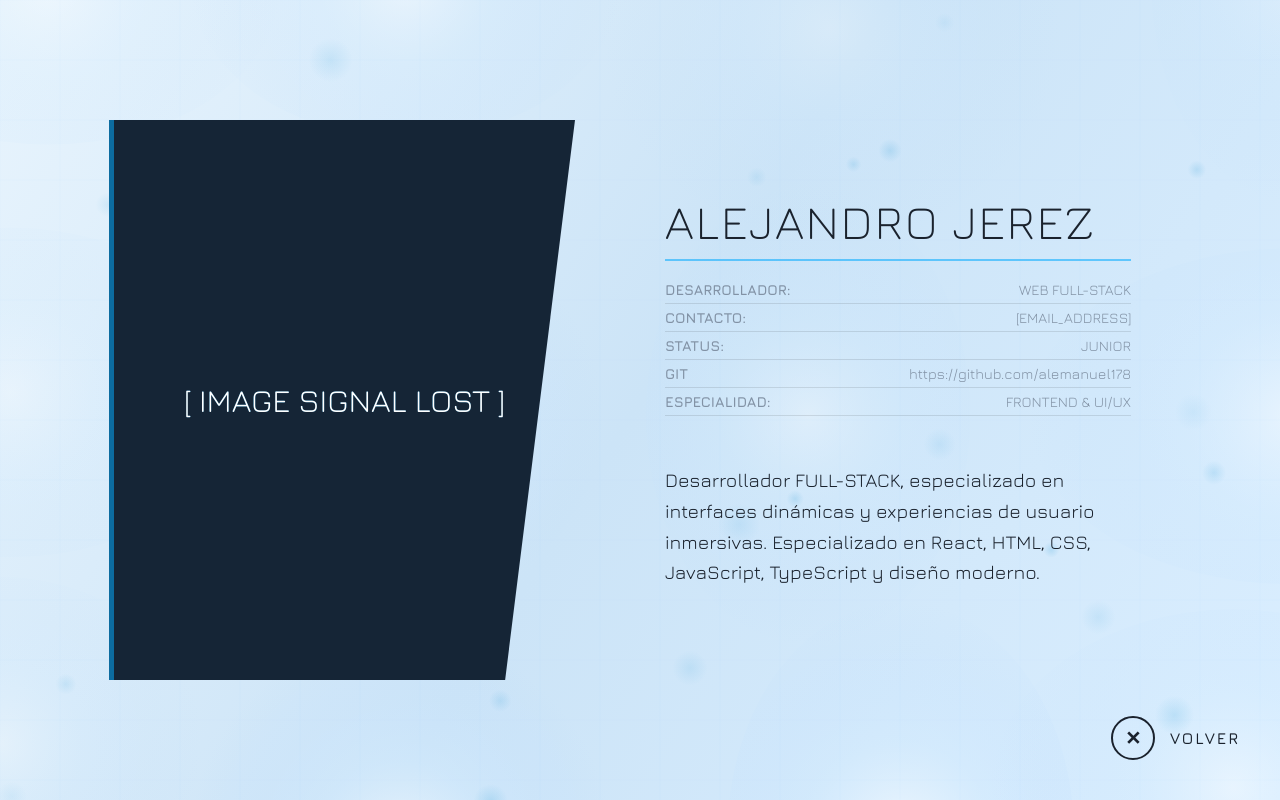
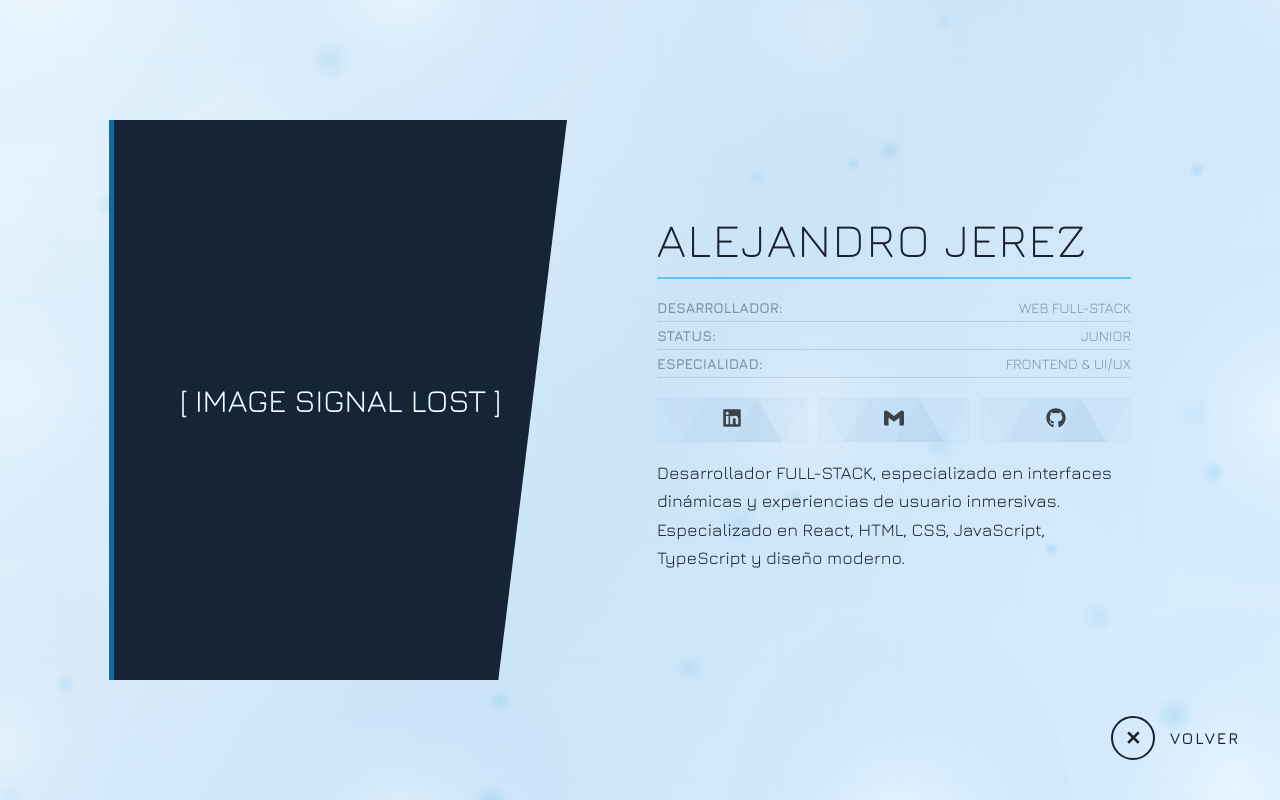
Before and after one commit to alemanuel18/Portfolio, a React (Vite) app: page /about in a window 1280 px wide. Built offline with nearby package versions, Linux system fonts and the light colour scheme.

Commit message:
pagian about me con contacto agegado

```diff
--- a/package.json
+++ b/package.json
@@ -13,6 +13,7 @@
     "framer-motion": "^12.38.0",
     "react": "^19.2.6",
     "react-dom": "^19.2.6",
+    "react-icons": "^5.6.0",
     "react-router-dom": "^7.15.1"
   },
   "devDependencies": {
--- a/src/views/AboutMe/AboutMe.css
+++ b/src/views/AboutMe/AboutMe.css
@@ -70,7 +70,7 @@
   font-family: var(--mono);
   font-size: 0.9rem;
   color: var(--cyber-gray);
-  margin-bottom: 30px;
+  margin-bottom: 20px;
   display: flex;
   flex-direction: column;
   gap: 5px;
@@ -79,12 +79,48 @@
 .about-meta span {
   display: flex;
   justify-content: space-between;
-  border-bottom: 1px solid rgba(0,0,0,0.1);
+  border-bottom: 1px solid rgba(0, 0, 0, 0.1);
   padding-bottom: 5px;
 }
 
+/* Contact icon buttons */
+.about-contacts {
+  display: flex;
+  justify-content: center;
+  gap: 12px;
+}
+
+.contact-icon-btn {
+  display: flex;
+  align-items: center;
+  gap: 8px;
+  padding: 8px 16px;
+  background: transparent;
+  border: 1.5px solid var(--cyber-border);
+  color: var(--cyber-gray);
+  text-decoration: none;
+  font-family: var(--font-cyber);
+  font-size: 0.75rem;
+  letter-spacing: 1.5px;
+  text-transform: uppercase;
+  cursor: pointer;
+  transition: all 0.25s ease;
+  clip-path: polygon(8px 0%, 100% 0%, calc(100% - 8px) 100%, 0% 100%);
+}
+
+.contact-icon-btn:hover {
+  background: var(--cyber-primary);
+  border-color: var(--cyber-primary);
+  color: #ffffff;
+  box-shadow: 0 0 12px var(--cyber-primary-glow);
+}
+
+.contact-icon-label {
+  font-weight: 600;
+}
+
 .about-bio {
-  font-size: 1.2rem;
+  font-size: 1.1rem;
   line-height: 1.6;
   color: var(--cyber-dark);
 }
--- a/src/views/AboutMe/AboutMe.jsx
+++ b/src/views/AboutMe/AboutMe.jsx
@@ -1,10 +1,11 @@
 import { motion } from 'framer-motion';
+import { FaLinkedin, FaGithub } from 'react-icons/fa';
+import { SiGmail } from 'react-icons/si';
 import BackButton from '../../components/BackButton/BackButton';
+import CyberButton from '../../components/CyberButton/CyberButton';
 import './AboutMe.css';
 
 export default function AboutMe() {
-
-
     const containerVariants = {
         hidden: { opacity: 0 },
         visible: { opacity: 1, transition: { duration: 0.8, staggerChildren: 0.2 } },
@@ -21,6 +22,32 @@ export default function AboutMe() {
         visible: { opacity: 1, y: 0, transition: { duration: 0.5 } }
     };
 
+    const contacts = [
+        {
+            label: 'LinkedIn',
+            icon: <FaLinkedin size={20} />,
+            href: 'https://www.linkedin.com/in/alejandro-manuel-jerez-melgar-735836289/',
+            title: 'Ver perfil de LinkedIn'
+        },
+        {
+            label: 'Gmail',
+            icon: <SiGmail size={20} />,
+            href: 'mailto:alemanuelj5@gmail.com?subject=Contacto desde portfolio&body=Hola Alejandro,',
+            title: 'Enviar correo'
+        },
+        {
+            label: 'GitHub',
+            icon: <FaGithub size={20} />,
+            href: 'https://github.com/alemanuel18',
+            title: 'Ver perfil de GitHub'
+        }
+    ];
+
+    const handleContact = (contact) => {
+        window.open(contact.href, '_blank', 'noopener,noreferrer');
+    };
+
+
     return (
         <motion.div
             className="about-me"
@@ -32,7 +59,6 @@ export default function AboutMe() {
             <div className="about-split">
                 <motion.div className="about-left" variants={leftVariants}>
                     <div className="profile-pic-container">
-                        {/* Aquí va la imagen real de perfil */}
                         <div className="profile-filter"></div>
                         <div style={{ width: '100%', height: '100%', display: 'flex', alignItems: 'center', justifyContent: 'center', color: '#fff', fontSize: '2rem' }}>
                             [ IMAGE SIGNAL LOST ]
@@ -45,11 +71,22 @@ export default function AboutMe() {
 
                     <div className="about-meta">
                         <span><strong>DESARROLLADOR:</strong> WEB FULL-STACK</span>
-                        <span><strong>CONTACTO:</strong> [EMAIL_ADDRESS]</span>
-                        <span><strong>STATUS:</strong>JUNIOR</span>
-                        <span><strong>GIT</strong> https://github.com/alemanuel178</span>
+                        <span><strong>STATUS:</strong> JUNIOR</span>
                         <span><strong>ESPECIALIDAD:</strong> FRONTEND & UI/UX</span>
+                    </div>
 
+                    <div className="about-contacts">
+                        {contacts.map((contact) => (
+                            <CyberButton
+                                key={contact.label}
+                                title={contact.label}
+                                onClick={() => handleContact(contact)}
+                            >
+                                <span className="contact-btn-inner">
+                                    {contact.icon}
+                                </span>
+                            </CyberButton>
+                        ))}
                     </div>
 
                     <div className="about-bio">
```
Also changed, not shown: 1 other file (tests, documents, lock files or other folders).
